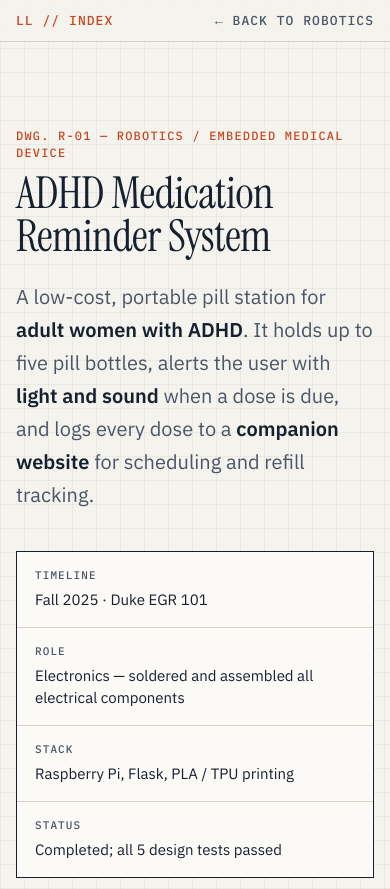
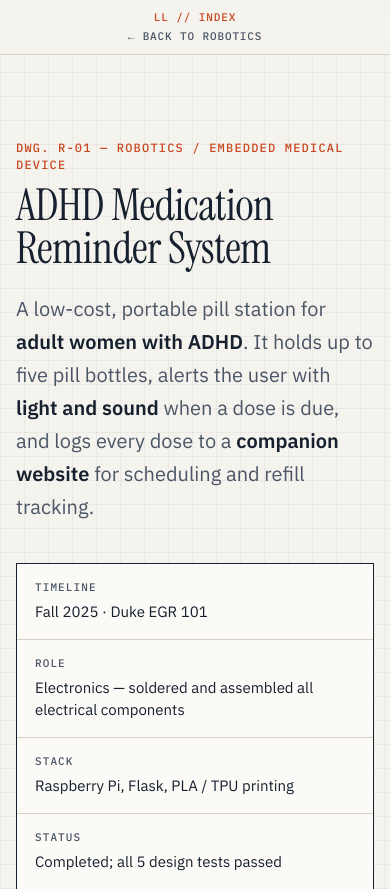
Before and after one commit to LeiningerLuke/Portfolio, a plain HTML site: page adhd.html in a window 390 px wide. Shown: the top 889 px of the page. Drawn offline with Linux system fonts and the light colour scheme.

Commit message:
Wrap top menu on narrow phones so links aren't cut off

```diff
--- a/styles.css
+++ b/styles.css
@@ -252,8 +252,11 @@ dialog#lightbox button { position: fixed; top: 16px; right: 20px; background: no
   .viewer-pair { grid-template-columns: 1fr; }
 }
 @media (max-width: 560px) {
-  nav.top { padding: 14px 16px; }
-  nav.top ul { gap: 16px; }
+  nav.top { padding: 12px 16px; flex-wrap: wrap; justify-content: center; row-gap: 8px; font-size: 11px; }
+  nav.top .logo { width: 100%; text-align: center; }
+  nav.top ul { gap: 14px; flex-wrap: wrap; justify-content: center; }
+  html { scroll-padding-top: 96px; }
+  .p-hero { padding-top: 140px; }
   .section, .p-hero, .main-image, .content { padding-left: 16px; padding-right: 16px; }
   .grid, .grid.small { grid-template-columns: 1fr; }
   .cap-grid, .media-grid, .media-grid.three { grid-template-columns: 1fr; }
```
